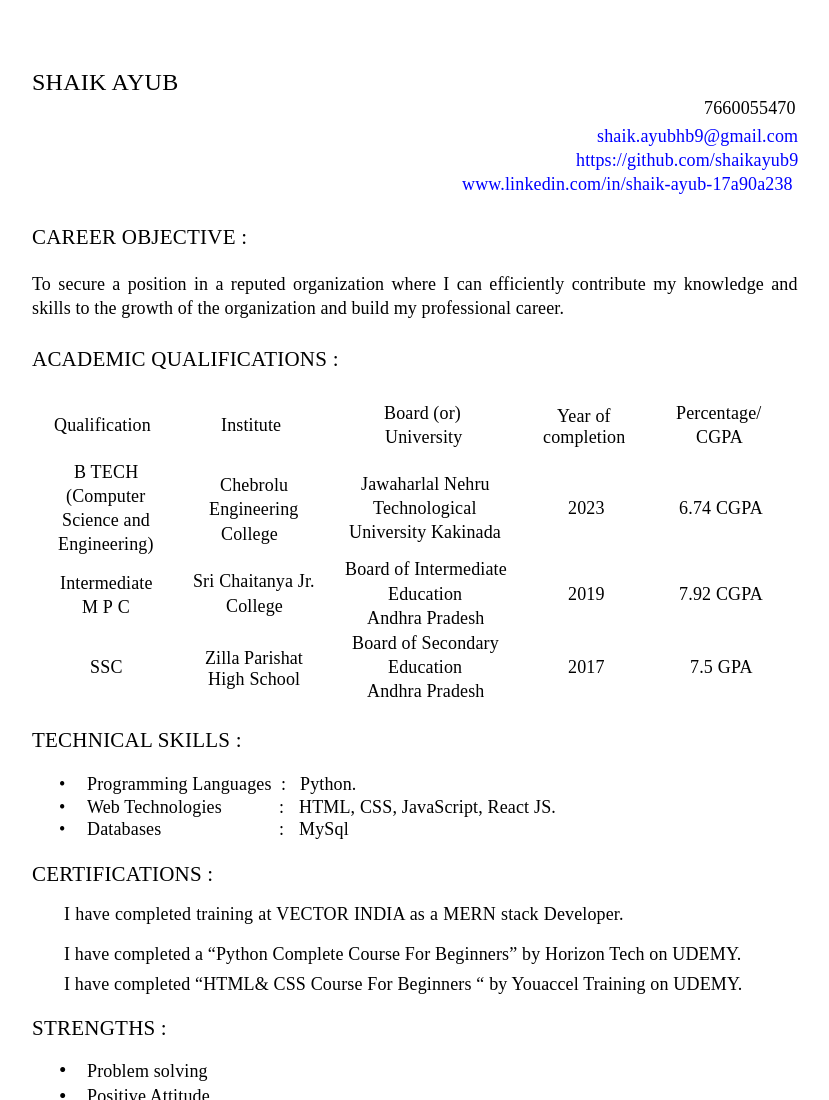
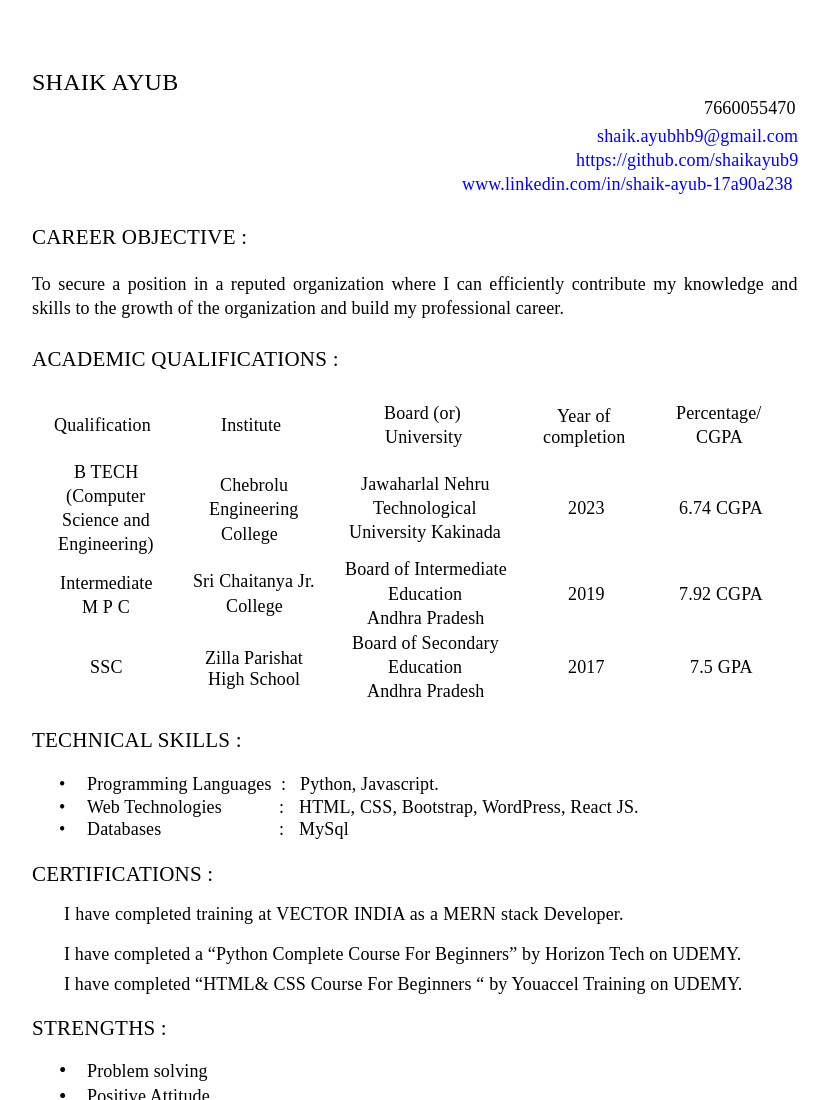
Before and after one commit to shaikayub9/shaikayub9Resume, a plain HTML site: page index.html in a window 1280 px wide. Shown: the top 1100 px of the page, without its empty margins (44-873 px from the left). Drawn offline with Linux system fonts and the light colour scheme; a web font is replaced by a local one.

Commit message:
index.html

```diff
--- a/index.html
+++ b/index.html
@@ -197,8 +197,8 @@
 <span id="t18_1" class="t s1_1">Andhra Pradesh </span>
 <span id="t19_1" class="t s1_1">2017 </span><span id="t1a_1" class="t s1_1">7.5 GPA </span>
 <span id="t1b_1" class="t s3_1">TECHNICAL SKILLS : </span>
-<span id="t1c_1" class="t s5_1">• </span><span id="t1d_1" class="t s1_1">Programming Languages </span><span id="t1e_1" class="t s4_1">: </span><span id="t1f_1" class="t s1_1">Python. </span>
-<span id="t1g_1" class="t s5_1">• </span><span id="t1h_1" class="t s1_1">Web Technologies </span><span id="t1i_1" class="t s4_1">: </span><span id="t1j_1" class="t s1_1">HTML, CSS, JavaScript, React JS. </span>
+<span id="t1c_1" class="t s5_1">• </span><span id="t1d_1" class="t s1_1">Programming Languages </span><span id="t1e_1" class="t s4_1">: </span><span id="t1f_1" class="t s1_1">Python, Javascript. </span>
+<span id="t1g_1" class="t s5_1">• </span><span id="t1h_1" class="t s1_1">Web Technologies </span><span id="t1i_1" class="t s4_1">: </span><span id="t1j_1" class="t s1_1">HTML, CSS, Bootstrap, WordPress, React JS. </span>
 <span id="t1k_1" class="t s5_1">• </span><span id="t1l_1" class="t s1_1">Databases </span><span id="t1m_1" class="t s4_1">: </span><span id="t1n_1" class="t s1_1">MySql </span>
 <span id="t1o_1" class="t s3_1">CERTIFICATIONS : </span>
 <span id="t1p_1" class="t s6_1"> </span><span id="t1q_1" class="t s1_1">I have completed training at VECTOR INDIA as a MERN stack Developer. </span>
```
